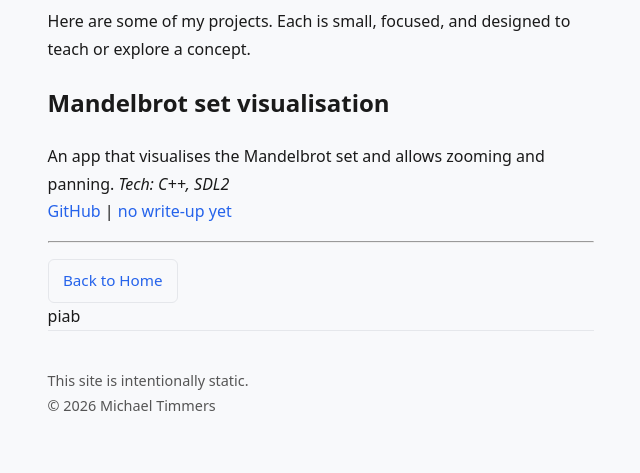
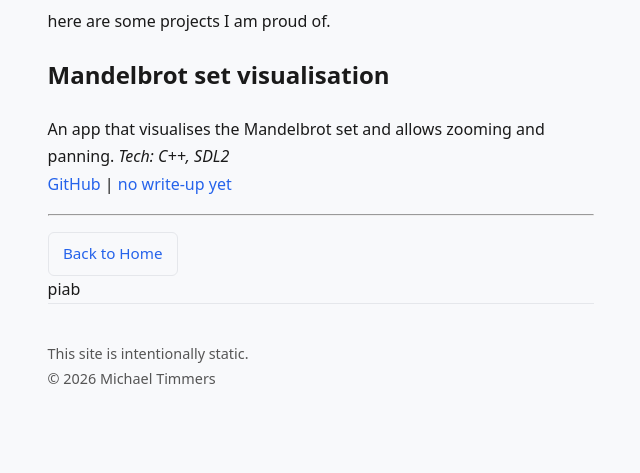
Before and after one commit to michael-timmers/michael-timmers.github.io, an Eleventy site: page src/projects.md in a window 1280 px wide. Shown: the part 336-809 px from the top of the page, without its empty margins (319-959 px from the left). Built offline with nearby package versions, Linux system fonts and the light colour scheme; Eleventy itself is replaced by a stand-in of ours; files that its build step writes are made by us from their sources.

Commit message:
Updated projects.md

```diff
--- a/src/projects.md
+++ b/src/projects.md
@@ -5,7 +5,7 @@ layout: base.njk
 
 ## Projects
 
-Here are some of my projects. Each is small, focused, and designed to teach or explore a concept.
+here are some projects I am proud of.
 
 ## **Mandelbrot set visualisation**
 An app that visualises the Mandelbrot set and allows zooming and panning.
```
